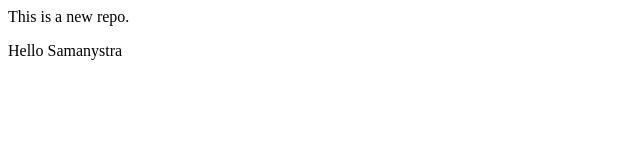
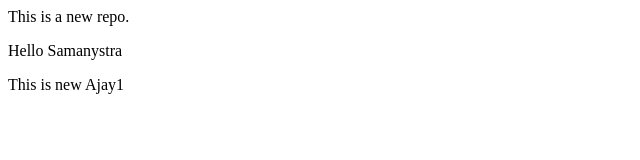
Before and after one commit to ajayunawane/mcarepo, a plain HTML site: page index.html in a window 1280 px wide. Shown: the whole page, without its empty margins (0-640 px from the left). Drawn offline with Linux system fonts and the light colour scheme.

Commit message:
Add New Feature

```diff
--- a/index.html
+++ b/index.html
@@ -1,2 +1,3 @@
 <p>This is a new repo. </p>
 <p>Hello Samanystra</p>
+<p>This is new Ajay1</p>
```
